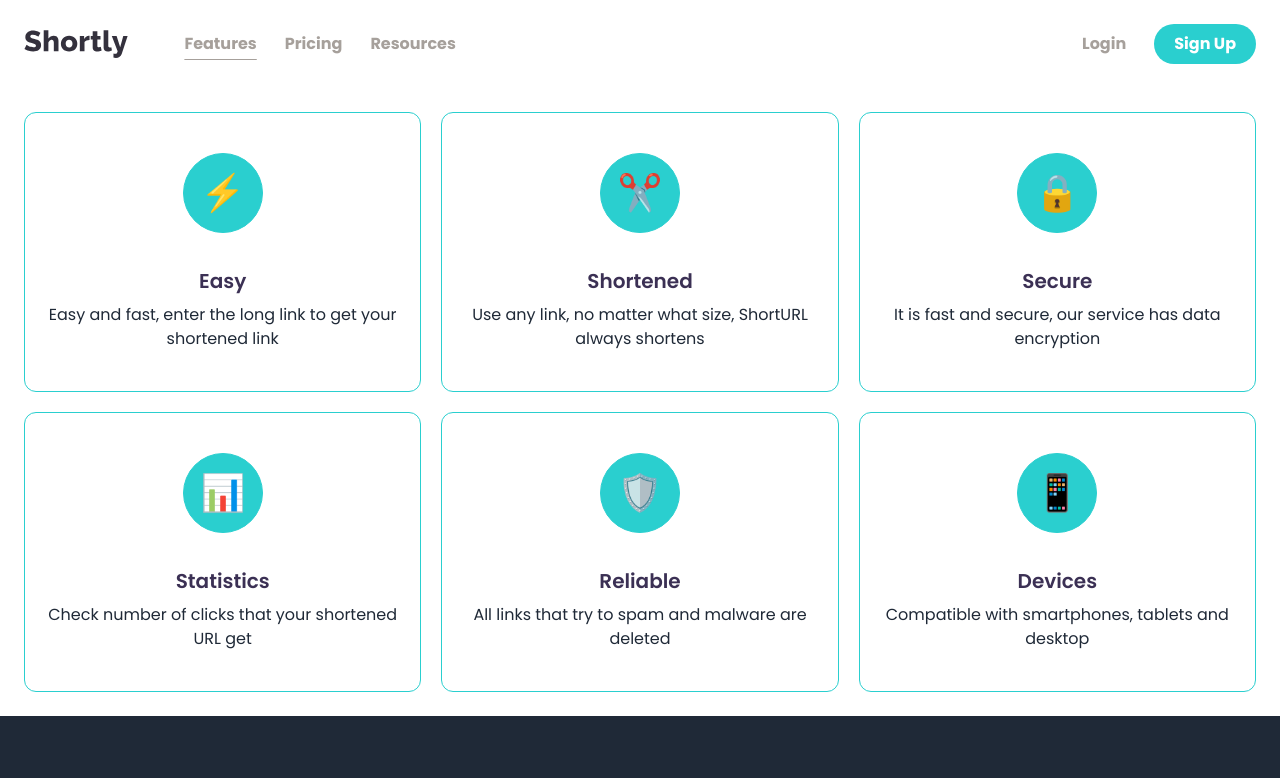
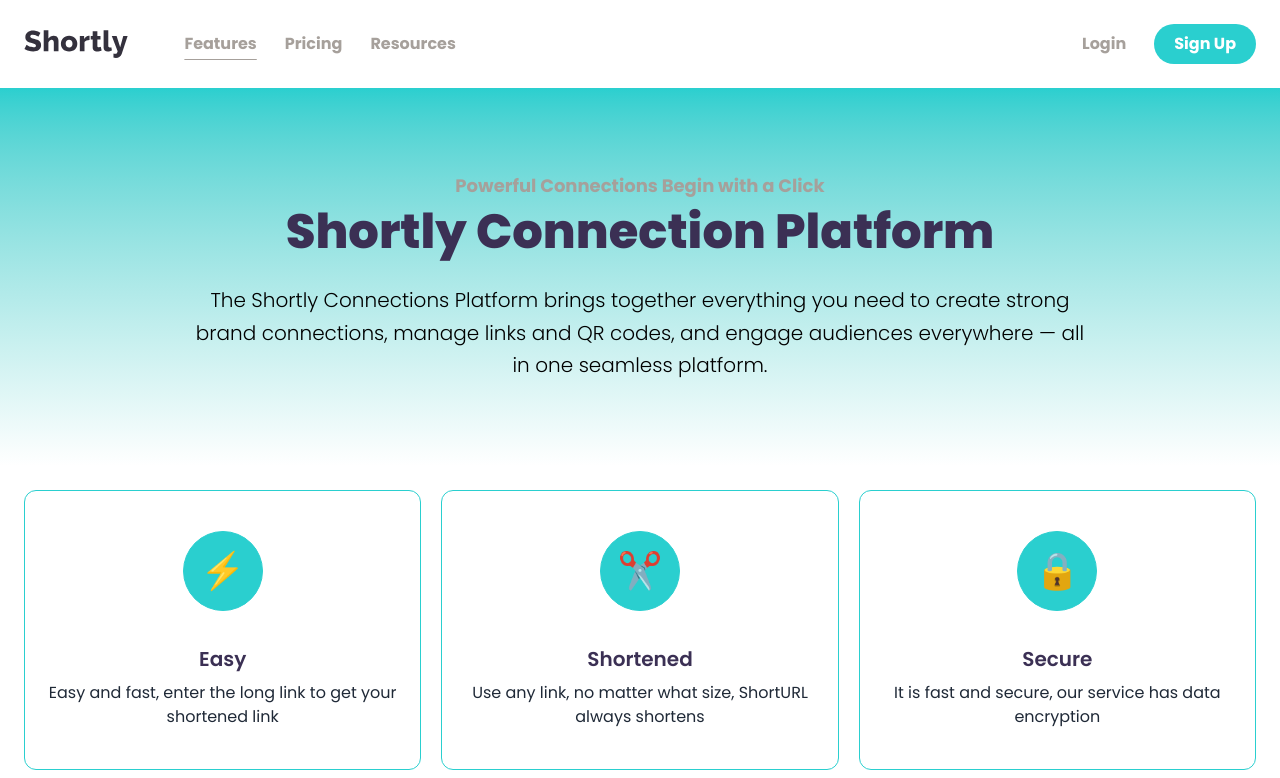
Before and after one commit to ayezabashir/URL-shortening-API-landing-page, a React (Vite) app: page /features in a window 1280 px wide. Shown: the top 778 px of the page. Built offline with nearby package versions, Linux system fonts and the light colour scheme.

Commit message:
features component

```diff
--- a/src/components/FeaturesCard.jsx
+++ b/src/components/FeaturesCard.jsx
@@ -1,7 +1,7 @@
 const FeaturesCard = ({icon, title,description}) => {
   return (
-    <div className='flex flex-col justify-between items-center border border-blue py-10 px-5 rounded-xl min-h-70'>
-        <div className="border border-blue h-20 w-20 flex justify-center items-center group bg-blue rounded-full">
+    <div className='flex flex-col justify-between items-center border border-blue py-10 px-5 rounded-xl min-h-70 hover:shadow-sm group shadow-blue'>
+        <div className="border border-blue h-20 w-20 flex justify-center items-center bg-blue rounded-full">
             <p className="text-4xl transform group-hover:scale-110 ease-in-out duration-150 select-none">{icon}</p>
         </div>
         <div className='text-center mt-5'>
--- a/src/pages/Features.jsx
+++ b/src/pages/Features.jsx
@@ -41,6 +41,17 @@
 
 const Features = () => {
   return (
+    <>
+      <div className="bg-light-gray bg-linear-to-t to-blue from-white">
+        <div className="container">
+          <div className="max-w-225 mx-auto text-center py-15">
+            <h1 className="text-base md:text-lg font-bold text-gray mb-2">Powerful Connections Begin with a Click</h1>
+            <h2 className="text-3xl md:text-5xl font-extrabold text-purple mb-7">Shortly Connection Platform</h2>
+            <p className="text-base md:text-xl font-light leading-relaxed">The Shortly Connections Platform brings together everything you need to create strong brand connections, manage links and QR codes, and engage audiences everywhere — all in one seamless platform.</p>
+
+          </div>
+        </div>
+      </div>
       <div className="container">
         <div className="grid grid-cols-1 sm:grid-cols-2 md:grid-cols-3 gap-5">
           {
@@ -50,6 +61,7 @@
           }
         </div>
       </div>
+    </>
   )
 }
 
```
Lines whose indentation alone changed are shown as unchanged.
